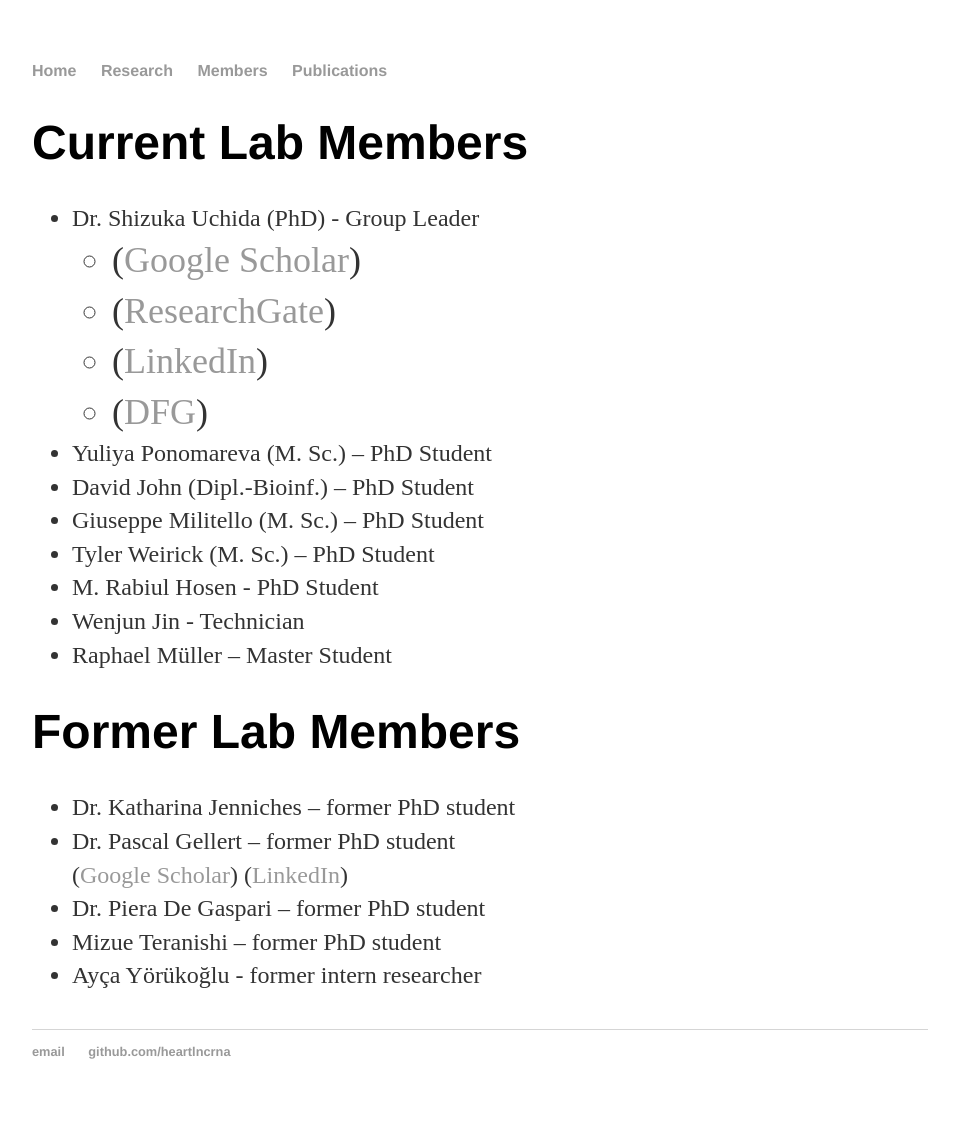
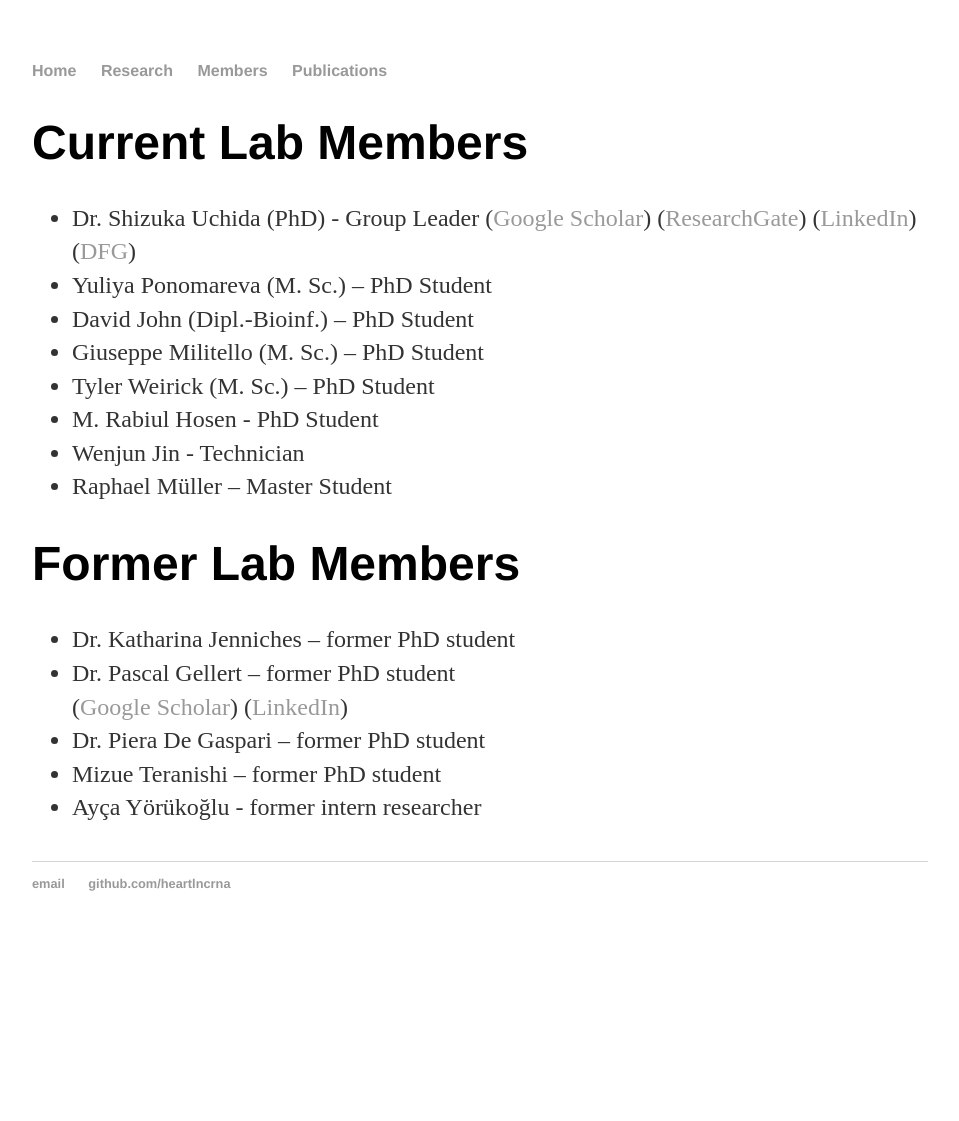
Before and after one commit to heartlncrna/heartlncrna.github.io, a Jekyll site: the page members/member_list.html, which Jekyll copies as it is, in a window 1280 px wide. Shown: the whole page, without its empty margins (160-1119 px from the left). Built offline with Jekyll 4.4.1, drawn with Linux system fonts in a browser that asks for light colours; after the commit the page ends 953 px from its top, so only the background shows below that.

Commit message:
Update member_list.html

```diff
--- a/members/member_list.html
+++ b/members/member_list.html
@@ -24,15 +24,15 @@
   		<div class="members">
 			<h1>Current Lab Members</h1>
 
-			<p class="ptNormal">
+			<p class="Normal">
 			<ul>
 				<li>Dr. Shizuka Uchida (PhD) - Group Leader
-					<ul>
-						<li>(<a href="https://scholar.google.de/citations?user=N-KHfvUAAAAJ&hl=de&oi=sra"><span class="ptHyperlink">Google Scholar</span></a>)</li>
-						<li>(<a href="http://www.researchgate.net/profile/Shizuka_Uchida3"><span class="ptHyperlink">ResearchGate</span></a>)</li>
-						<li>(<a href="https://de.linkedin.com/in/shizuka-uchida-7399055"><span class="ptHyperlink">LinkedIn</span></a>)</li>
-						<li>(<a href="http://gepris.dfg.de/gepris/person/235081965"><span class="ptHyperlink">DFG</span></a>)</li>
-					</ul>
+
+						(<a href="https://scholar.google.de/citations?user=N-KHfvUAAAAJ&hl=de&oi=sra"><span class="ptHyperlink">Google Scholar</span></a>)
+						(<a href="http://www.researchgate.net/profile/Shizuka_Uchida3"><span class="ptHyperlink">ResearchGate</span></a>)
+						(<a href="https://de.linkedin.com/in/shizuka-uchida-7399055"><span class="ptHyperlink">LinkedIn</span></a>)
+						(<a href="http://gepris.dfg.de/gepris/person/235081965"><span class="ptHyperlink">DFG</span></a>)
+
 				</li>
 
 				<li>Yuliya Ponomareva (M. Sc.) – PhD Student</li>
```
